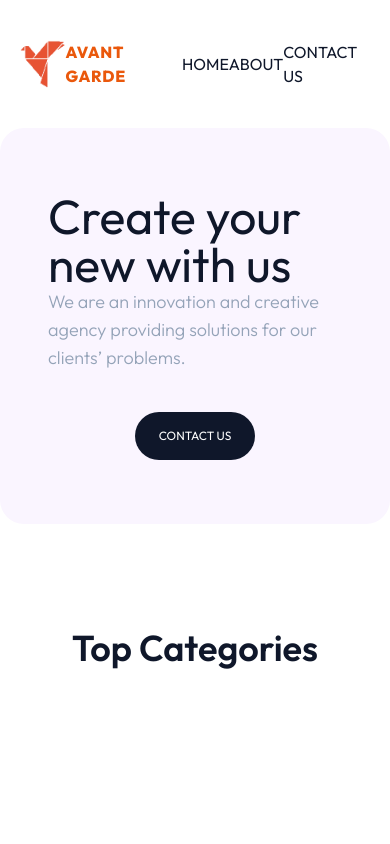
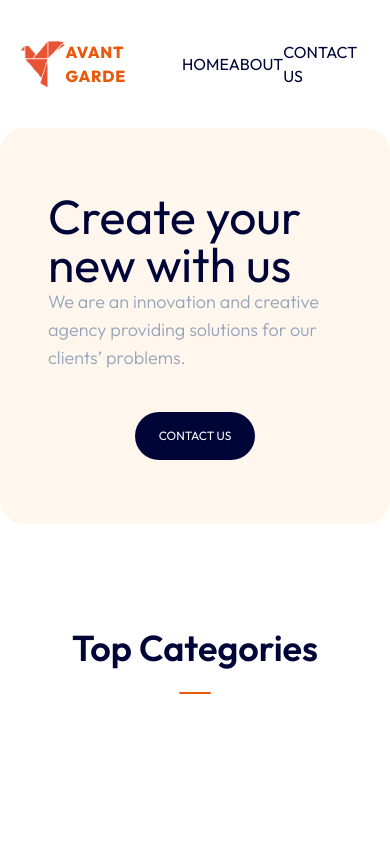
Before and after one commit to acousticintel/avantgarde, a Next.js app: page / in a window 390 px wide. Shown: the top 844 px of the page. Built offline with nearby package versions, Linux system fonts and the light colour scheme; some icons are missing.

Commit message:
ui update V2.0

```diff
--- a/components/categories/index.js
+++ b/components/categories/index.js
@@ -63,6 +63,7 @@ export default function Categories() {
       className="cat-cont"
     >
       <motion.h4 variants={riseVar}>Top Categories</motion.h4>
+      <motion.div variants={riseVar} className='sec-under'/>
       <motion.main variants={cardContVar} className="cat-sec">
         <Script src="https://cdn.lordicon.com/libs/mssddfmo/lord-icon-2.1.0.js" />
         <motion.div variants={riseVar} className="cat-card">
@@ -70,7 +71,7 @@ export default function Categories() {
             <lord-icon
               src="https://cdn.lordicon.com/ochimkct.json"
               trigger="morph-two-way"
-              colors="primary:#121331,secondary:#8930e8"
+              colors="primary:#000537,secondary:#f97316"
               style={{ width: "150px", height: "150px" }}
             />
           </div>
@@ -82,7 +83,7 @@ export default function Categories() {
             <lord-icon
               src="https://cdn.lordicon.com/zpxybbhl.json"
               trigger="morph-two-way"
-              colors="primary:#121331,secondary:#8930e8"
+              colors="primary:#000537,secondary:#f97316"
               style={{ width: "150px", height: "150px" }}
             />
           </div>
@@ -96,7 +97,7 @@ export default function Categories() {
             <lord-icon
               src="https://cdn.lordicon.com/gqdnbnwt.json"
               trigger="morph-two-way"
-              colors="primary:#121331,secondary:#8930e8"
+              colors="primary:#000537,secondary:#f97316"
               style={{ width: "150px", height: "150px" }}
             />
           </div>
@@ -111,7 +112,7 @@ export default function Categories() {
             <lord-icon
     src="https://cdn.lordicon.com/qghrdngw.json"
               trigger="morph-two-way"
-              colors="primary:#121331,secondary:#8930e8"
+              colors="primary:#000537,secondary:#f97316"
               style={{ width: "150px", height: "150px" }}
             />
           </div>
--- a/components/partners/index.js
+++ b/components/partners/index.js
@@ -62,6 +62,7 @@ export default function Partners() {
       className="partner-cont"
     >
       <motion.h4 variants={riseVar}>Partners</motion.h4>
+      <motion.div variants={riseVar} className='sec-under'/>
       <motion.div variants={riseVar} className=" absolute right-0 w-full md:w-1/2 h-full">
         <div className="blob top-18 left-0 w-52 h-52 bg-red-300" />
         <div className="blob top-24 left-20 w-52 h-52 bg-blue-300 animation-delay-2000" />
--- a/styles/about.css
+++ b/styles/about.css
@@ -1,6 +1,6 @@
 .about {
   @apply bg-purple-50 overflow-hidden p-6 mb-10
-  bg-purple-50 text-slate-900 grid grid-cols-1 sm:grid-cols-2;
+  bg-purple-50 text-logo grid grid-cols-1 sm:grid-cols-2;
 }
 
 .about > .cont {
@@ -21,7 +21,7 @@
 }
 
 .about .text button{
-  @apply mt-10 px-6 py-4 rounded-full bg-slate-900
+  @apply mt-10 px-6 py-4 rounded-full bg-logo
   text-white text-xs uppercase;
 }
 
--- a/styles/contact.css
+++ b/styles/contact.css
@@ -19,15 +19,15 @@
 }
 
 .contact form textarea{
-  @apply h-32 my-2 px-2 py-3 rounded text-slate-900 bg-gray-400 bg-opacity-30;
+  @apply h-32 my-2 px-2 py-3 rounded text-logo bg-gray-400 bg-opacity-30;
 }
 
 .contact form input{
-  @apply my-2 px-2 py-3 rounded text-slate-900 bg-gray-400 bg-opacity-30;
+  @apply my-2 px-2 py-3 rounded text-logo bg-gray-400 bg-opacity-30;
 }
 
 .contact form button{
-  @apply bg-black text-white uppercase rounded-full
+  @apply bg-logo text-white uppercase rounded-full
   py-4 px-6 my-5 mx-auto w-full sm:w-48 font-normal
   hover:font-semibold transition-all duration-500 ease-out;
 }
--- a/styles/footer.css
+++ b/styles/footer.css
@@ -1,5 +1,5 @@
 footer{
-  @apply bg-slate-900 text-white shrink py-6;
+  @apply bg-logo text-white shrink py-6;
 }
 
 footer > .cont{
--- a/styles/globals.css
+++ b/styles/globals.css
@@ -24,12 +24,12 @@ html {
 }
 
 body{
-  @apply font-body custom-scroll text-slate-900;
+  @apply font-body custom-scroll text-logo;
 }
 
 /* width */
 .custom-scroll::-webkit-scrollbar {
-  @apply w-2 h-2;
+  @apply w-2 h-2 mt-1;
 }
 
 /* Track */
@@ -39,8 +39,12 @@ body{
 
 /* Handle */
 .custom-scroll::-webkit-scrollbar-thumb {
-  @apply bg-purple-900 hover:bg-purple-700 rounded-full
+  @apply bg-orange-600 hover:bg-orange-500 rounded-full
   bg-opacity-70 transition-colors duration-500;
+}
+
+.sec-under{
+  @apply h-0.5 w-8 rounded-full mx-auto my-1 bg-orange-600;
 }
 
 @layer utilities {
--- a/styles/hero.css
+++ b/styles/hero.css
@@ -1,6 +1,6 @@
 .hero {
   @apply container mx-auto rounded-3xl overflow-hidden p-6 mb-10
-  bg-purple-50 text-slate-900 grid grid-cols-1 sm:grid-cols-2;
+  bg-orange-50 text-logo grid grid-cols-1 sm:grid-cols-2;
 }
 
 .hero .text{
@@ -16,7 +16,7 @@
 }
 
 .hero .text button{
-  @apply mt-10 px-6 py-4 rounded-full bg-slate-900
+  @apply mt-10 px-6 py-4 rounded-full bg-logo
   text-white text-xs uppercase;
 }
 
--- a/tailwind.config.js
+++ b/tailwind.config.js
@@ -7,11 +7,14 @@ module.exports = {
   ],
   theme: {
     extend: {
+      colors: {
+        logo: "#000537 ",
+      },
       fontFamily: {
         body: ["Outfit", ...defaultTheme.fontFamily.sans],
       },
       animation: {
-        blob: "blob 5s infinite",
+        blob: "blob 10s infinite",
       },
       keyframes: {
         blob: {
```
